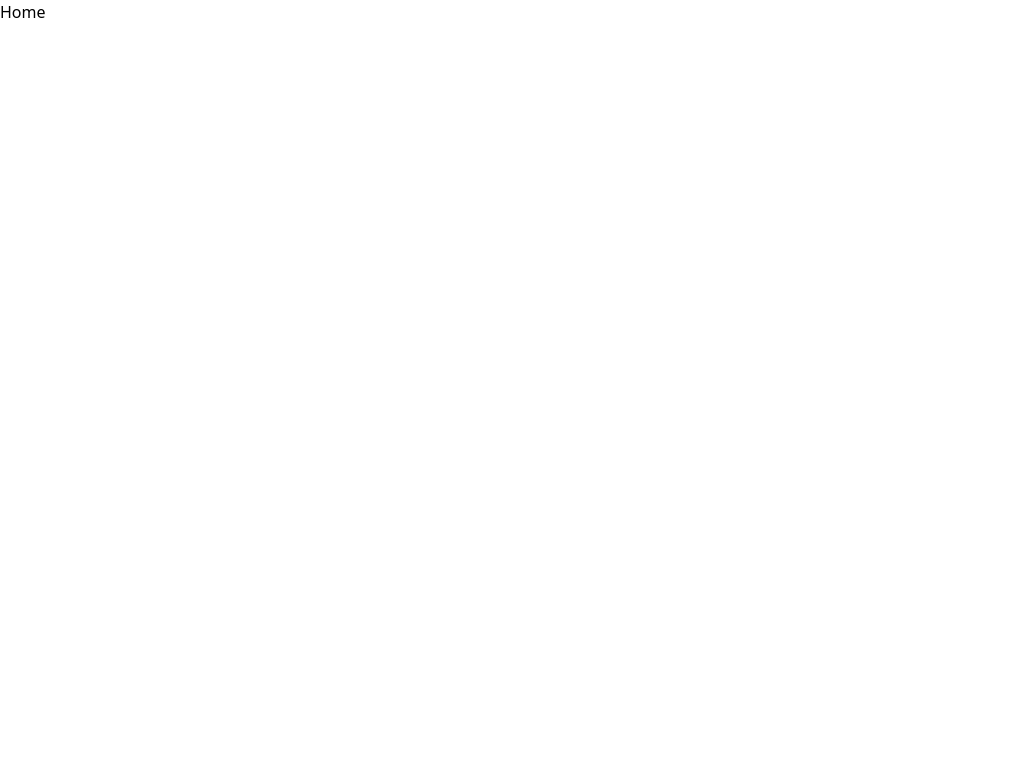
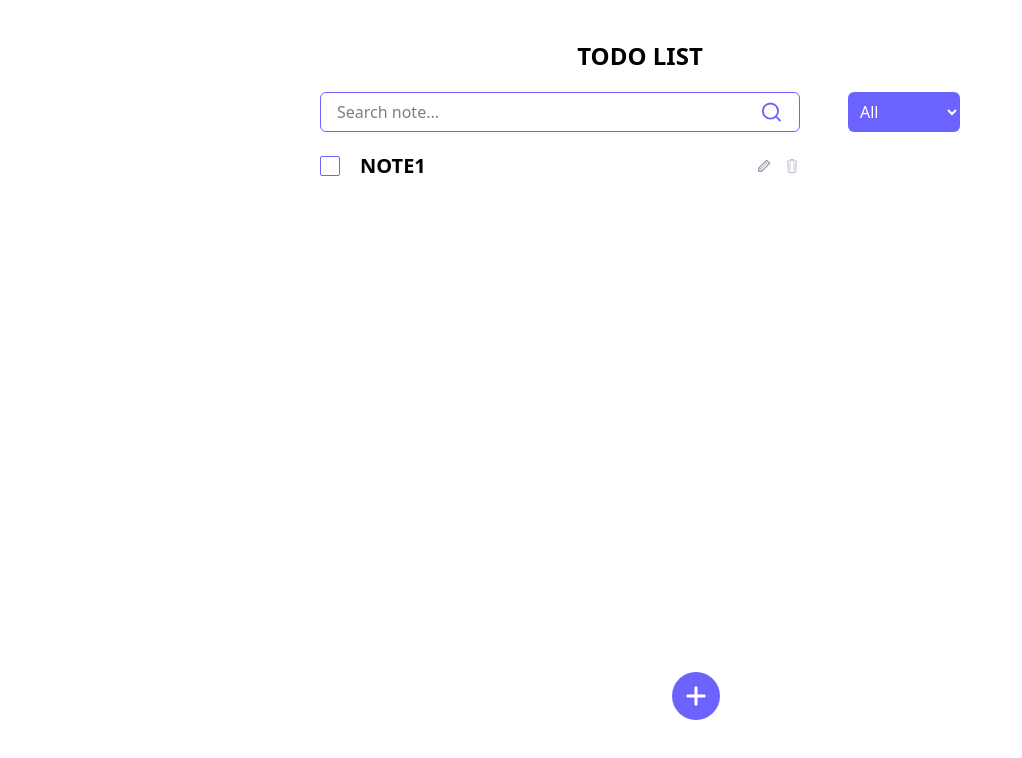
Before and after one commit to vahid-haidary/TodoList-Project, a React (Vite) app: page /home in a window 1280 px wide. Shown: the top 758 px of the page, without its empty margins (0-1022 px from the left). Built offline with nearby package versions, Linux system fonts and the light colour scheme.

Commit message:
home-page

```diff
--- /dev/null
+++ b/src/components/TaskFeild.tsx
@@ -0,0 +1,40 @@
+import { TiPencil } from "react-icons/ti";
+import { CiTrash } from "react-icons/ci";
+import { FaPlus } from "react-icons/fa6";
+import { FaCheck } from "react-icons/fa";
+import { useState } from "react";
+
+function TaskFeild() {
+
+    const [checkBox, setCheckBox] = useState(false)
+
+    const clickCheckBox = () => {
+      setCheckBox((prev) => !prev)
+    }
+  return (
+    <>
+        <div  className='flex flex-col space-y-4 w-3/4 mt-5 divide-y divide-primary  '>
+
+            <div className="flex justify-between items-center pb-4">
+                <div className="flex items-center gap-5">
+                    <span className={`w-5 h-5 flex items-center justify-center  rounded-[2px] border border-primary cursor-pointer ${checkBox ? "bg-primary" : "bg-white"}`} onClick={clickCheckBox} >
+                    {checkBox ? <FaCheck color="white" /> : ""}
+                    </span>
+                    <span  className="text-xl font-bold">NOTE1</span>
+                </div>
+                <div className="flex items-center gap-3 text-gray-400 *:cursor-pointer">
+                    <TiPencil className="hover:text-primary" />
+                    <CiTrash className="hover:text-red-500" />
+                </div>
+            </div>
+
+        </div>
+
+            <div className="w-12 h-12 flex justify-center items-center fixed bottom-20 right-140 text-white bg-primary rounded-full hover:bg-acccent cursor-pointer">
+                <FaPlus size={24}/>
+            </div>
+    </>
+  )
+}
+
+export default TaskFeild
--- a/src/index.css
+++ b/src/index.css
@@ -1,5 +1,6 @@
 @import "tailwindcss";
 
 @theme{
-    --color-primary: #6C63FF
+    --color-primary: #6C63FF;
+    --color-acccent: #534CC2;
 }
--- a/src/pages/Home.tsx
+++ b/src/pages/Home.tsx
@@ -1,8 +1,29 @@
 import React from 'react'
+import { FiSearch } from 'react-icons/fi'
+import TaskFeild from '../components/TaskFeild'
 
 function Home() {
   return (
-    <div>Home</div>
+    <>
+    <section className='w-full h-screen' >
+        <div className='w-1/2 mx-auto mt-10' >
+            <h1 className='text-center text-2xl font-bold'>TODO LIST</h1>
+            <div className='flex justify-between mt-5'>
+              <div className='flex items-center justify-between w-3/4 border px-4 border-primary outline-none rounded-md *:focus-visible:outline-none'>
+                <input className='w-full'  type="search"  placeholder='Search note...' />
+                <FiSearch size={24} className='cursor-pointer text-primary'/>
+              </div>
+              <select className='bg-primary w-28 px-2 py-2 text-white rounded-md focus-visible: *:bg-white *:text-primary *:hover:text-acccent ' name="completing" id="completing">
+                <option value="ALL">All</option>
+                <option value="Complete">Complete</option>
+                <option value="Incomplete">Incomplete</option>
+              </select>
+            </div>
+            <TaskFeild/>
+        </div>
+    </section>
+
+    </>
   )
 }
 
--- a/src/pages/Login.tsx
+++ b/src/pages/Login.tsx
@@ -1,4 +1,3 @@
-import React from 'react'
 import { FaUser,FaLock  } from "react-icons/fa6";
 import { FiMail } from "react-icons/fi";
 
```
